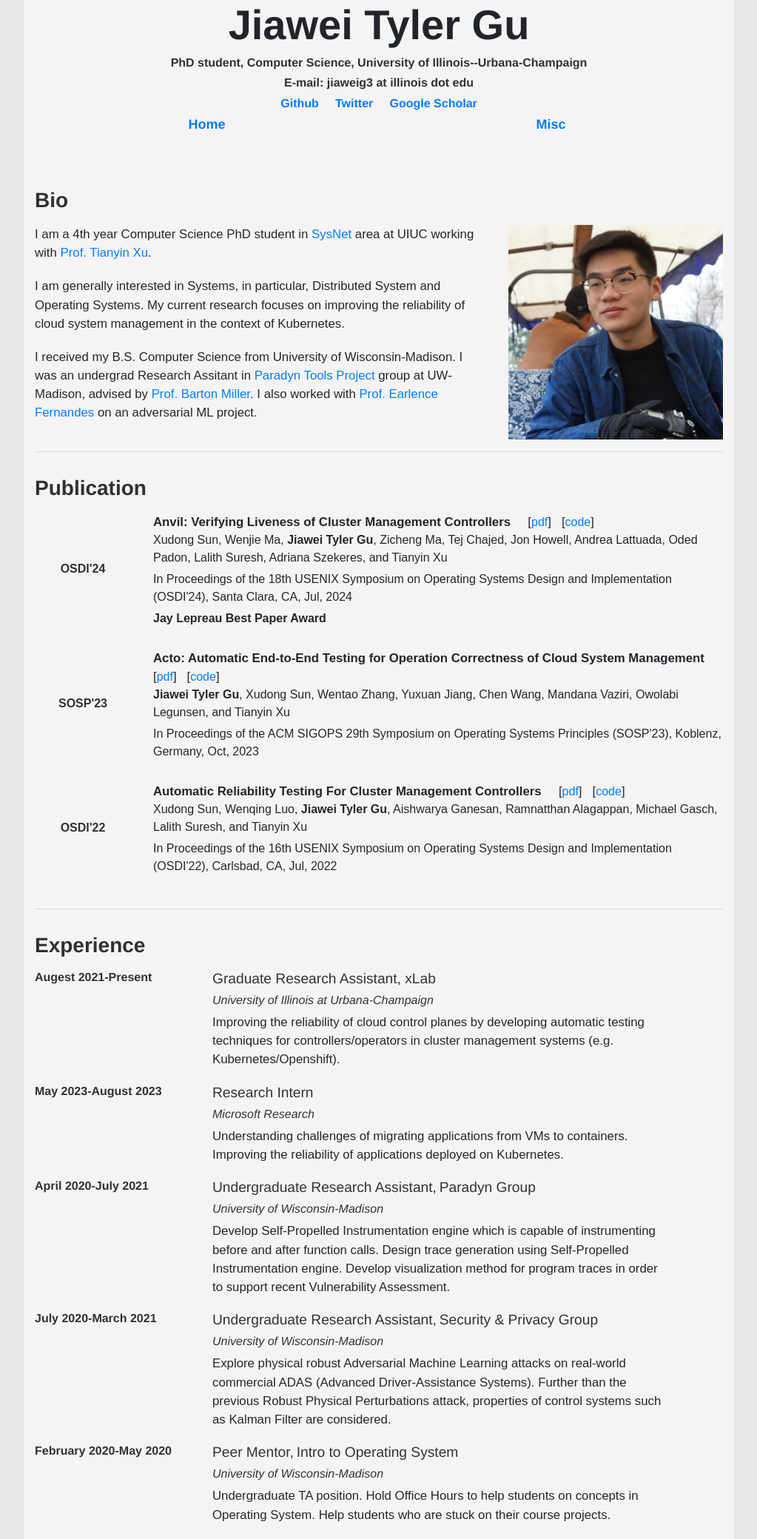
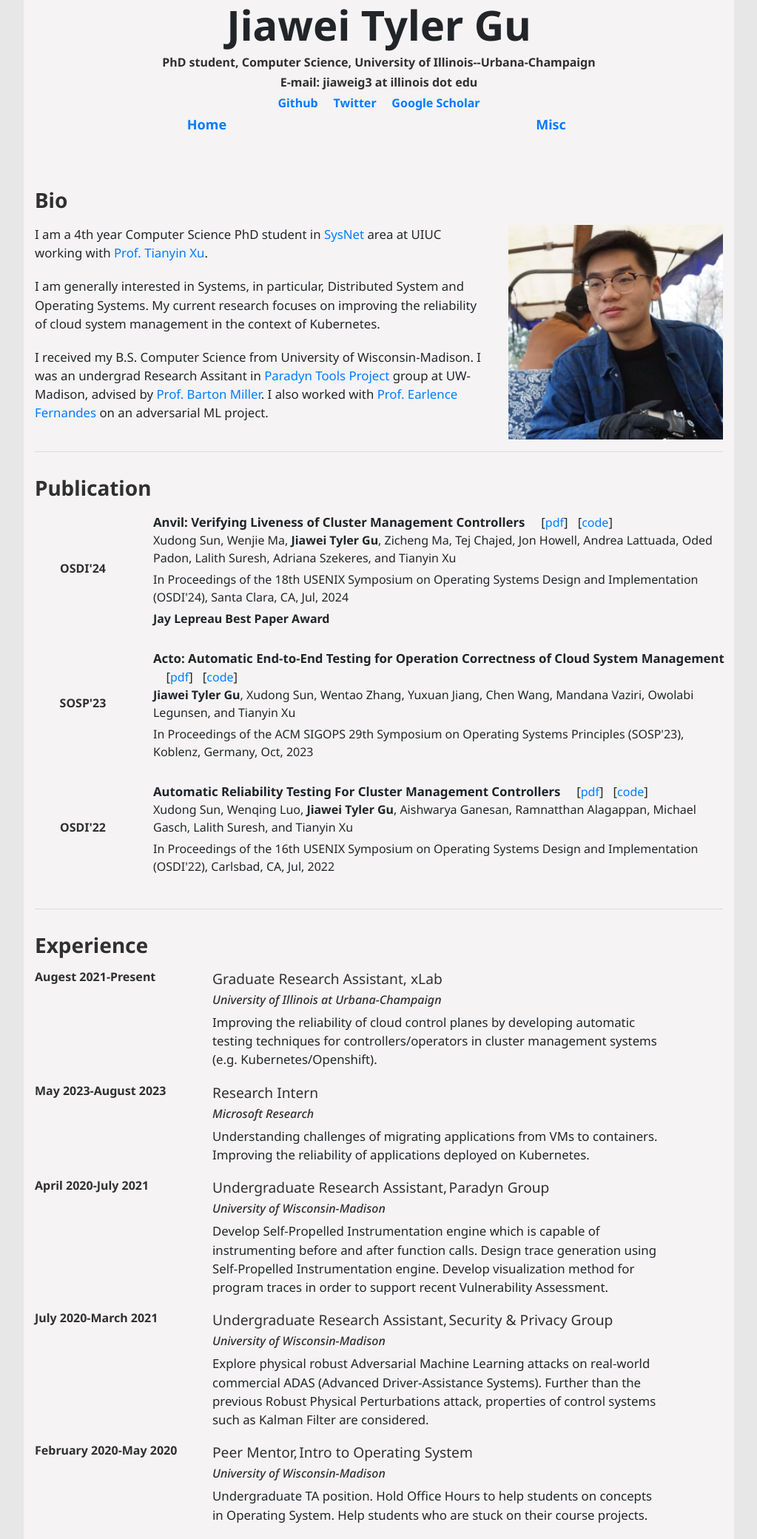
Before and after one commit to tylergu/tylergu.github.io, a Jekyll site: the page built from index.html, in a window 1280 px wide. Shown: the whole page at 74% size, without its empty margins (128-1151 px from the left). Built offline with Jekyll 4.4.1, drawn with Linux system fonts in a browser that asks for light colours.

Commit message:
Get some cool font
Signed-off-by: Tyler Gu <jiaweig3@illinois.edu>

```diff
--- a/_layouts/default.html
+++ b/_layouts/default.html
@@ -9,6 +9,10 @@
     <link rel="shortcut icon" type="image/x-icon" href="assets/images/circle_icon.ico" />
 
     <link rel="stylesheet" href="assets/css/styles.css">
+
+    <link rel="preconnect" href="https://fonts.googleapis.com">
+    <link rel="preconnect" href="https://fonts.gstatic.com" crossorigin>
+    <link href="https://fonts.googleapis.com/css2?family=Noto+Sans:ital,wght@0,100..900;1,100..900&display=swap" rel="stylesheet">
 </head>
 
 <body>
--- a/_sass/main.scss
+++ b/_sass/main.scss
@@ -24,7 +24,7 @@ img {
 
 body {
   background: #dbdadaa2;
-  font-family: "Helvetica Neue", Helvetica, Arial, serif;
+  font-family: "Noto Sans", "SF Pro Text", "SF Pro Icons", "Helvetica Neue", "Helvetica", "Arial", sans-serif;
   text-shadow: 0 1px 0 rgba(255, 255, 255, 0.8);
   // background-image: url(../img/beach.png);
   // background-size: cover;
@@ -43,7 +43,7 @@ table {
 }
 
 h1 {
-  font-family: "Chivo", "Helvetica Neue", Helvetica, Arial, serif;
+  font-family: "Noto Sans", "SF Pro Text", "SF Pro Icons", "Helvetica Neue", "Helvetica", "Arial", sans-serif;
   font-size: 56px !important;
   font-weight: bolder;
 }
@@ -70,7 +70,7 @@ h4 {
 }
 
 h5 {
-  font-family: Helvetica, Arial, serif;
+  font-family: "Noto Sans", "SF Pro Text", "SF Pro Icons", "Helvetica Neue", "Helvetica", "Arial", sans-serif;
   font-weight: 400;
   font-size: 1.2em;
   color: #303030;
@@ -83,9 +83,9 @@ h6 {
 }
 
 p {
-  font-family: sans-serif;
+  font-family: "Noto Sans", "SF Pro Text", "SF Pro Icons", "Helvetica Neue", "Helvetica", "Arial", sans-serif;
   font-size: 1.05em;
-  font-weight: 500;
+  font-weight: 400;
   margin-bottom: 20px;
 }
 
@@ -95,6 +95,6 @@ figure {
 }
 
 figcaption {
-  font-family: Helvetica, Arial, serif;
+  font-family: "Noto Sans", "SF Pro Text", "SF Pro Icons", "Helvetica Neue", "Helvetica", "Arial", sans-serif;
   font-style: italic;
 }
--- a/_sass/publications.scss
+++ b/_sass/publications.scss
@@ -1,19 +1,19 @@
 .conference {
-    font-family: sans-serif;
+    font-family: "Noto Sans", "SF Pro Text", "SF Pro Icons", "Helvetica Neue", "Helvetica", "Arial", sans-serif;
     text-align: center;
     font-size: 16px;
     font-weight: bold;
 }
 
 .papertitle {
-    font-family: sans-serif;
+    font-family: "Noto Sans", "SF Pro Text", "SF Pro Icons", "Helvetica Neue", "Helvetica", "Arial", sans-serif;
     font-weight: bold;
     margin-top: 0;
     margin-bottom:0;
 }
 
 .paperauthors {
-    font-family: sans-serif;
+    font-family: "Noto Sans", "SF Pro Text", "SF Pro Icons", "Helvetica Neue", "Helvetica", "Arial", sans-serif;
     margin-top: 0;
     margin-bottom: 5px;
     font-size: 16px;
--- a/_sass/slide_fade.scss
+++ b/_sass/slide_fade.scss
@@ -43,7 +43,7 @@
 
 /* Caption text */
 .text {
-  font-family: 'Courier New', Courier, monospace;
+  font-family: "Noto Sans", "SF Pro Text", "SF Pro Icons", "Helvetica Neue", "Helvetica", "Arial", sans-serif;
   color: #f2f2f2;
   font-size: 16px;
   padding: 8px 12px;
```
